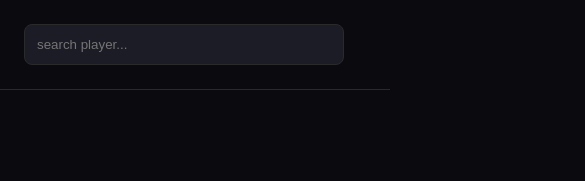
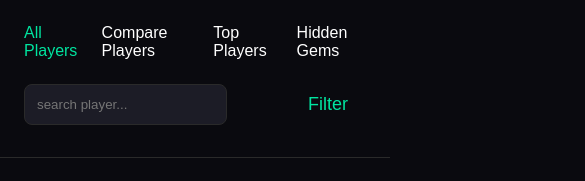
Before and after one commit to Jimoh00/fifa22-player-management-web-app, a plain HTML site: page index.html in a window 390 px wide. Shown: the top 181 px of the page, 585 px wide, since content can reach past the window. Drawn offline with Linux system fonts and the light colour scheme; no server answers; a web font is replaced by a local one.

Commit message:
Fixed responsiveness issues

```diff
--- a/index.html
+++ b/index.html
@@ -3,7 +3,7 @@
 <head>
     <meta charset="UTF-8">
     <meta name="viewport" content="width=device-width, initial-scale=1.0">
-    <title>Document</title>
+    <title>Fifa 22 players</title>
 
     <link rel="stylesheet" href="style.css">
 
@@ -25,10 +25,6 @@
             <input type="text" id="search-input" placeholder="search player...">
         </div>
         <button id="filter-btn">Filter </button>
-    </header>
-
-    <header class="mobile-nav">
-        <input type="text"  placeholder="search player...">
     </header>
 
     <div id="filter-panel">
--- a/style.css
+++ b/style.css
@@ -35,6 +35,9 @@
 body {
     background: var(--bg);
     color: var(--text);
+}
+
+html,body {
     overflow-x: hidden;
 }
 
@@ -104,7 +107,7 @@ input:focus {
 
 #player-container {
     display: grid;
-    grid-template-columns: repeat(5, 1fr);
+    grid-template-columns: repeat(5, minmax(0, 1fr));
     gap: 24px;
     padding: 24px;
 }
@@ -146,7 +149,7 @@ input:focus {
 }
 
 #filter-panel {
-    position: absolute;
+    position: fixed;
     top: 0;
     right: 0;
     transform: translateX(1000px);
@@ -531,14 +534,40 @@ input:focus {
 
 @media (max-width: 700px) {
     #player-container {
-        grid-template-columns: repeat(2, 1fr);
+        grid-template-columns: repeat(2, minmax(0, 1fr));
+        gap: 12px;
+        padding: 10px;
     }
 
-    .mobile-nav {
-        display: block;
+    #filter-panel {
+        width: 85%;
     }
 
     header {
-        display: none;
+        display: flex;
+        flex-wrap: wrap;
+        gap: 16px;
+    }
+
+    header input {
+        width: 100%;
+        order: 3;
+    }
+
+    .mobile-menu-btn {
+        display: block;
+        order: 1;
+    }
+
+    header > div:last-child {
+        order: 2;
+    }
+
+    .player-card {
+        padding: 16px 16px 72px 16px;
+    }
+
+    .player-card h1 {
+        font-size: 24px;
     }
 }
```
